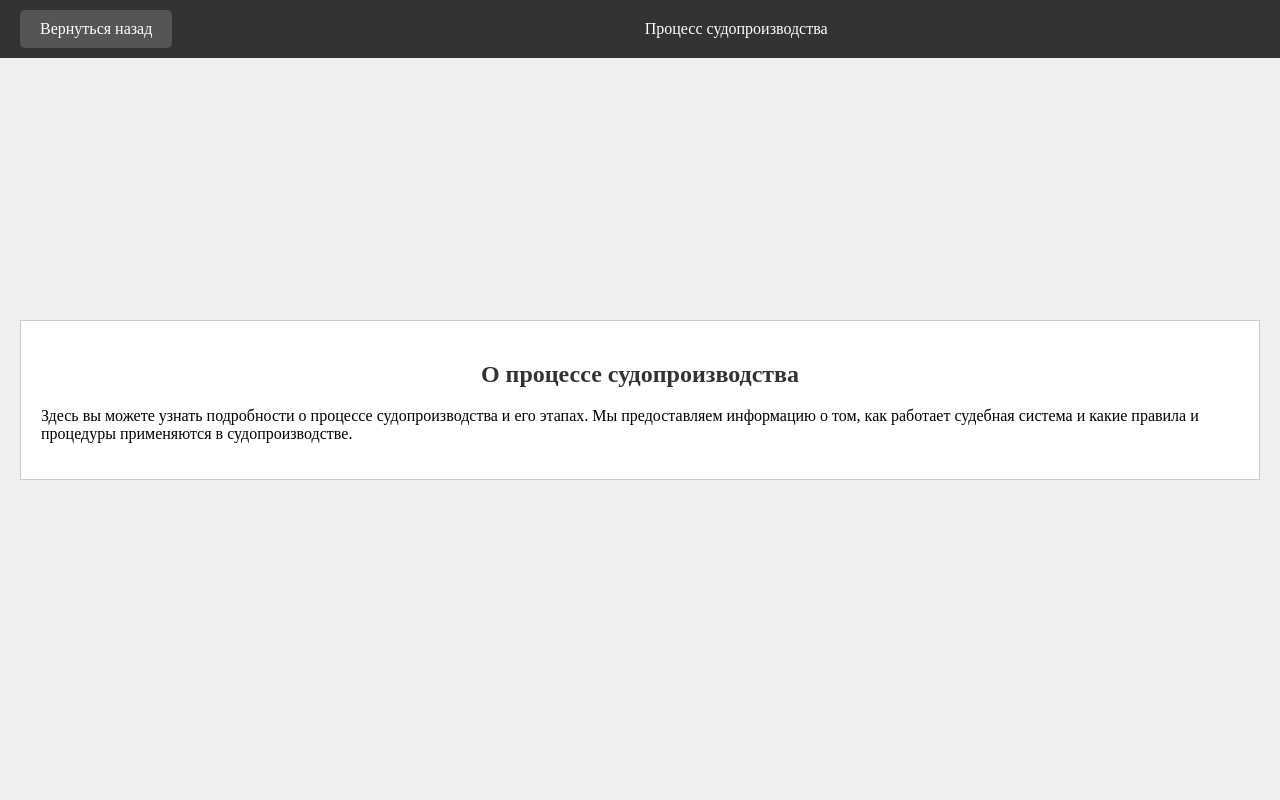
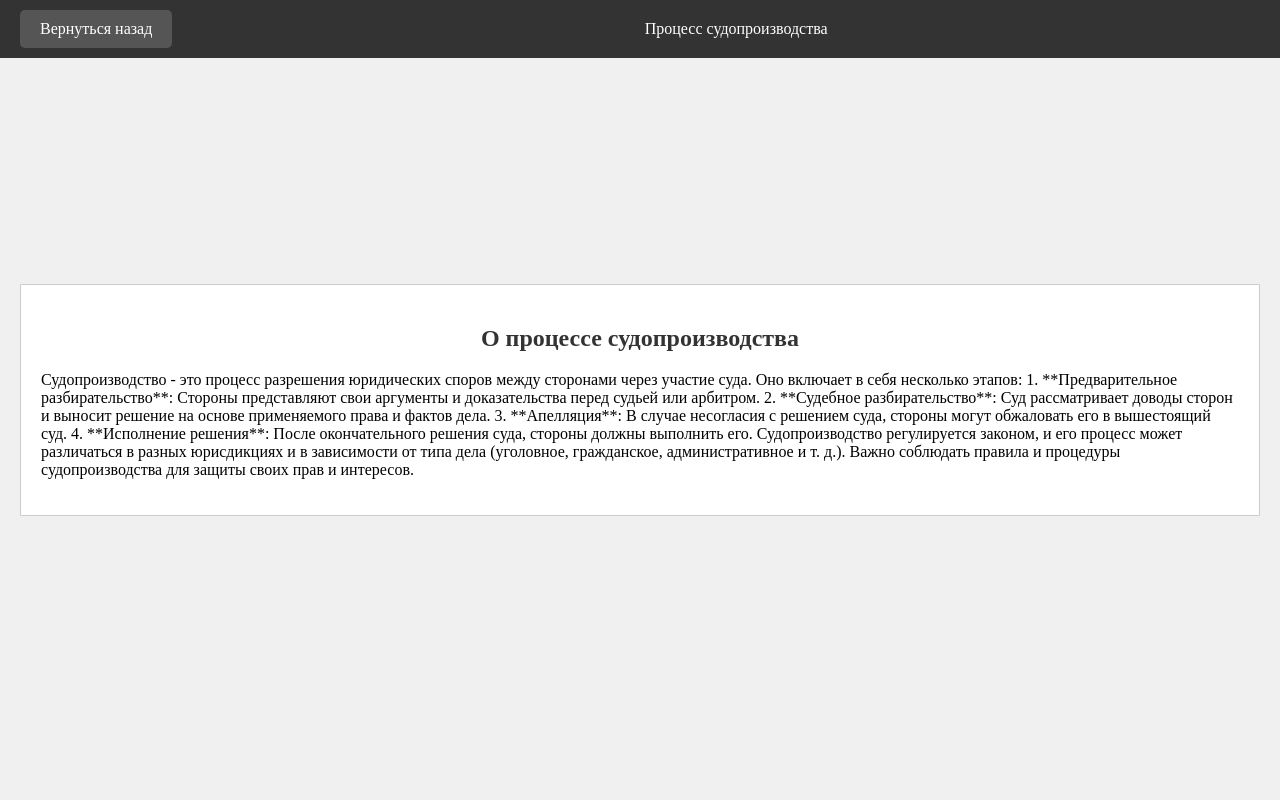
Before and after one commit to Jejsksjfh/oydinovchingiz.github.io, a plain HTML site: page index.html in a window 1280 px wide. Shown: the top 800 px of the page. Drawn offline with Linux system fonts and the light colour scheme.

Commit message:
index.html

```diff
--- a/index.html
+++ b/index.html
@@ -72,7 +72,17 @@
     <div class="full-screen">
         <section id="about">
             <h2>О процессе судопроизводства</h2>
-            <p>Здесь вы можете узнать подробности о процессе судопроизводства и его этапах. Мы предоставляем информацию о том, как работает судебная система и какие правила и процедуры применяются в судопроизводстве.</p>
+            <p>Судопроизводство - это процесс разрешения юридических споров между сторонами через участие суда. Оно включает в себя несколько этапов:
+
+1. **Предварительное разбирательство**: Стороны представляют свои аргументы и доказательства перед судьей или арбитром.
+
+2. **Судебное разбирательство**: Суд рассматривает доводы сторон и выносит решение на основе применяемого права и фактов дела.
+
+3. **Апелляция**: В случае несогласия с решением суда, стороны могут обжаловать его в вышестоящий суд.
+
+4. **Исполнение решения**: После окончательного решения суда, стороны должны выполнить его.
+
+Судопроизводство регулируется законом, и его процесс может различаться в разных юрисдикциях и в зависимости от типа дела (уголовное, гражданское, административное и т. д.). Важно соблюдать правила и процедуры судопроизводства для защиты своих прав и интересов.</p>
         </section>
     </div>
 
```
